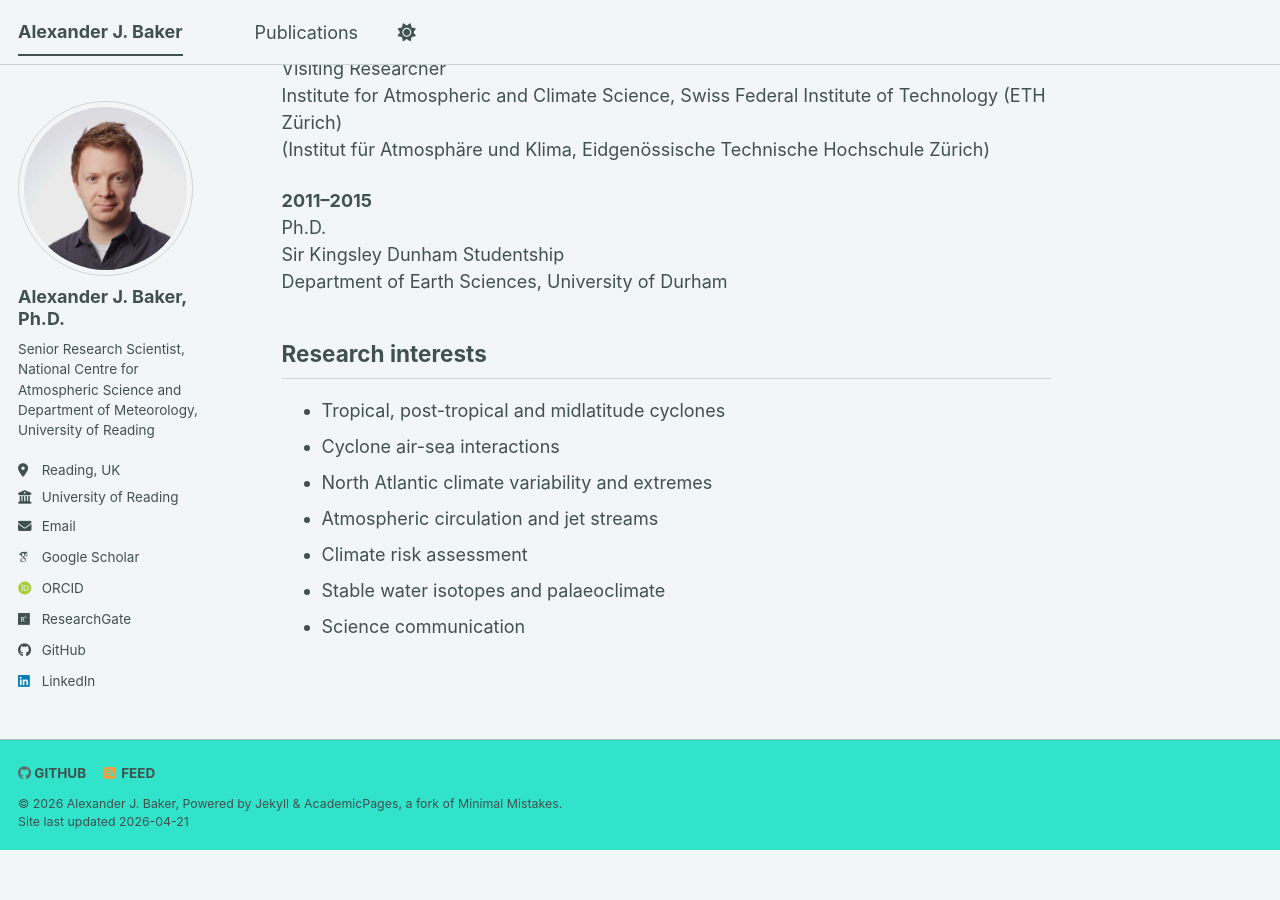
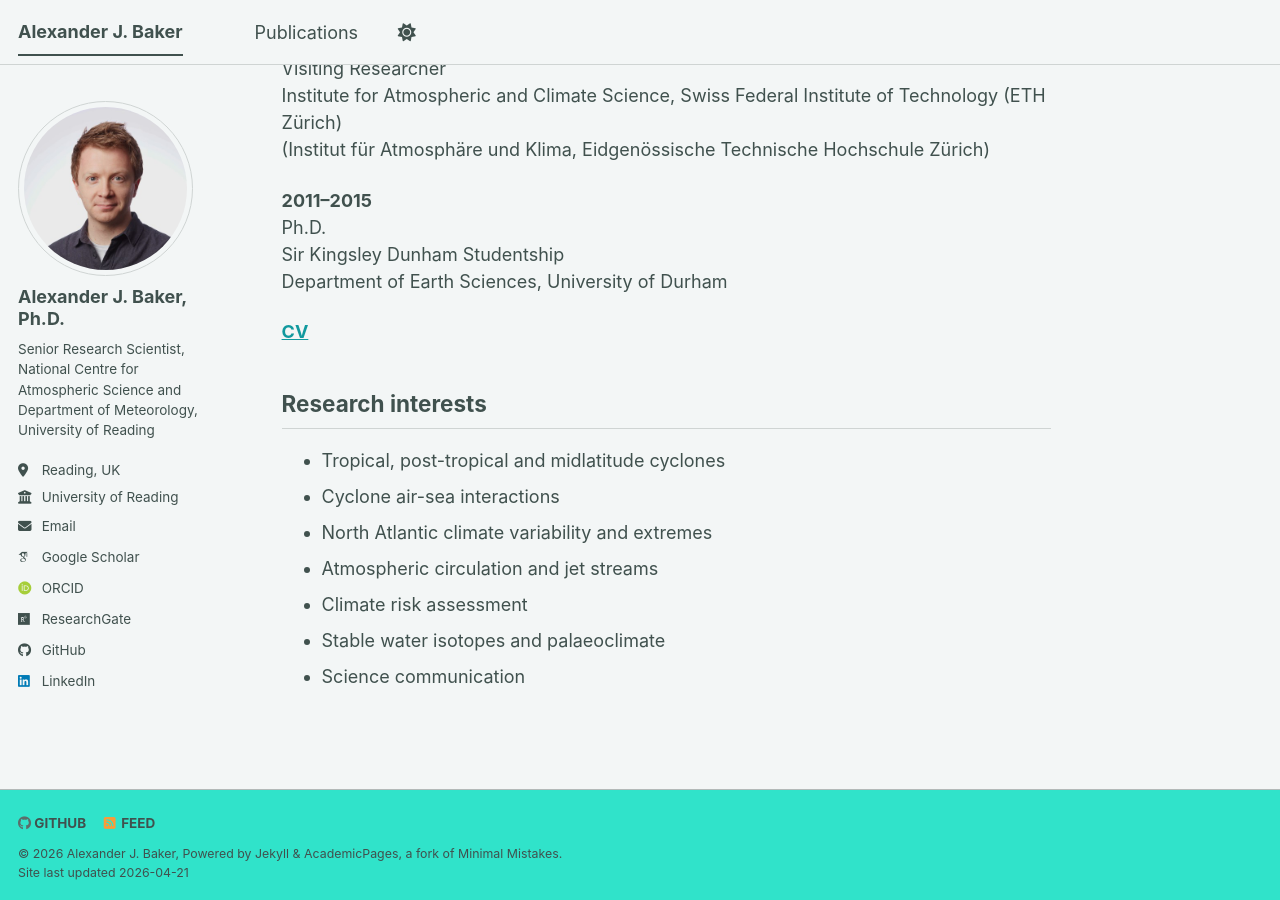
Before and after one commit to alexanderjbaker/alexanderjbaker.github.io, a Jekyll site: the page built from _pages/about.md, in a window 1280 px wide and 900 px high, scrolled down 1033 px. Built offline with Jekyll 4.4.1, drawn with Linux system fonts in a browser that asks for light colours; some web fonts are replaced; a script bundle is joined from its source files by our own code; library files that are not in the unit come from our copies; before the commit the page ends 1883 px from its top, so only the background shows below that.

```diff
--- a/_pages/about.md
+++ b/_pages/about.md
@@ -34,6 +34,8 @@ Ph.D.
 Sir Kingsley Dunham Studentship
 Department of Earth Sciences, University of Durham
 
+**[CV](/files/Academic__CV_AJBaker_latest.pdf)**
+
 
 Research interests
 ------
```
